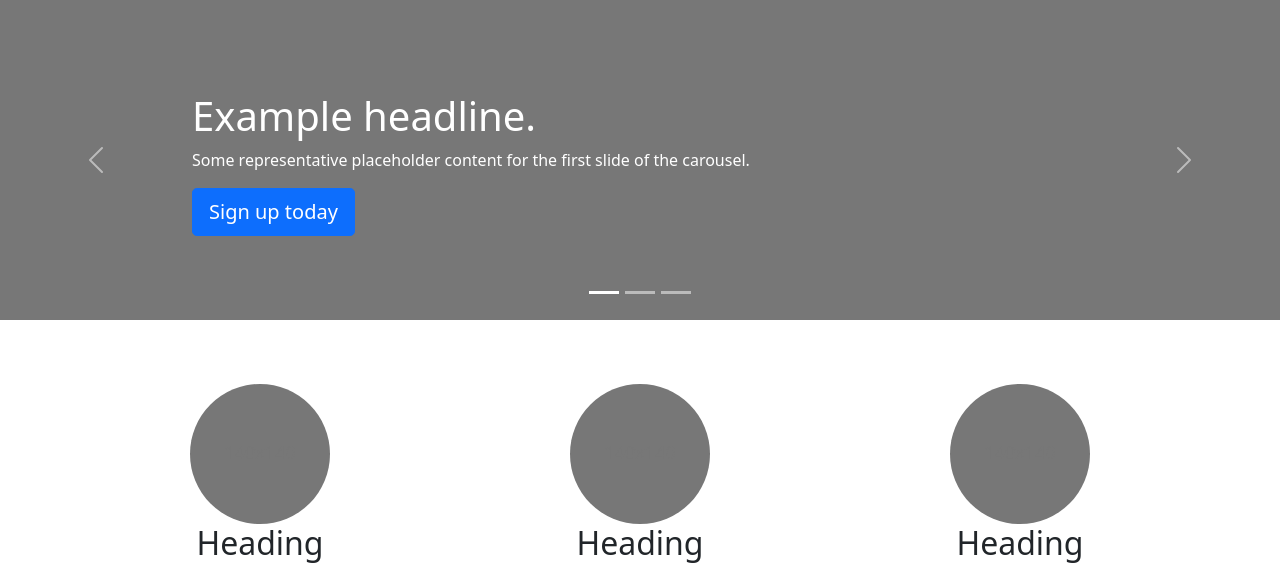
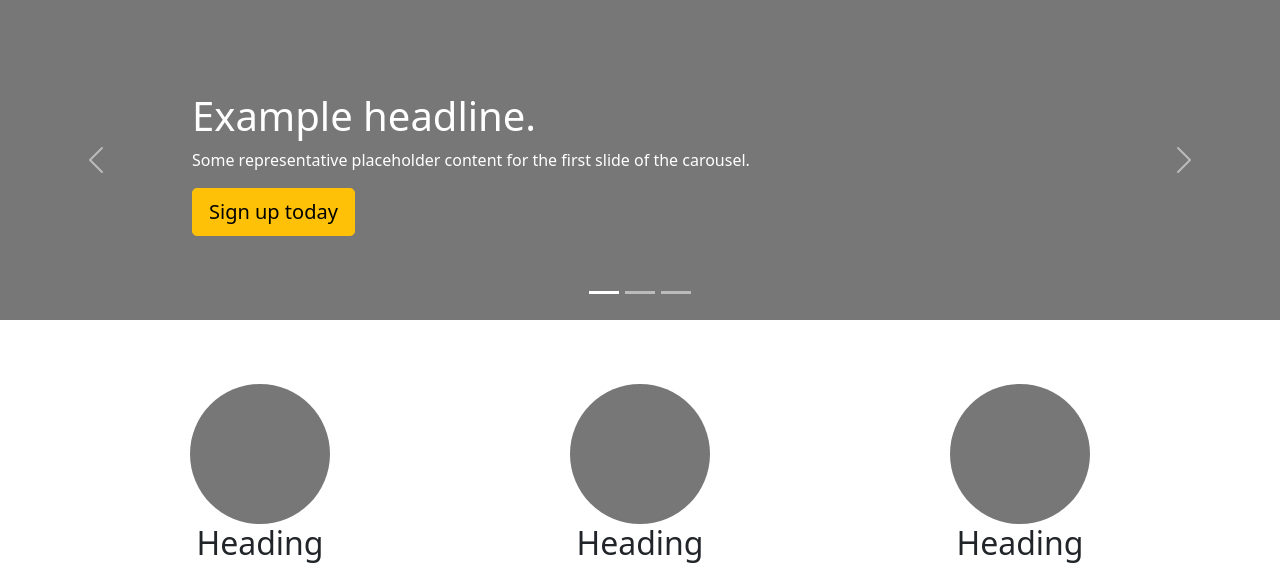
Before and after one commit to kittikhun1910/Webapp, a Flask app: page / in a window 1280 px wide. Shown: the part 56-619 px from the top of the page. Run offline with Flask 2, Linux system fonts and the light colour scheme; some libraries are stand-ins or nearby versions.

Commit message:
edit header & button

```diff
--- a/myapp/templates/layout.html
+++ b/myapp/templates/layout.html
@@ -132,7 +132,7 @@
           <div class="carousel-caption text-start">
             <h1>Example headline.</h1>
             <p>Some representative placeholder content for the first slide of the carousel.</p>
-            <p><a class="btn btn-lg btn-primary" href="/signup">Sign up today</a></p>
+            <p><a class="btn btn-lg btn-warning" href="/signup">Sign up today</a></p>
           </div>
         </div>
       </div>
@@ -143,7 +143,7 @@
           <div class="carousel-caption">
             <h1>Another example headline.</h1>
             <p>Some representative placeholder content for the second slide of the carousel.</p>
-            <p><a class="btn btn-lg btn-primary" href="#">Learn more</a></p>
+            <p><a class="btn btn-lg btn-success" href="/logining">Login Now!</a></p>
           </div>
         </div>
       </div>
@@ -154,7 +154,7 @@
           <div class="carousel-caption text-end">
             <h1>One more for good measure.</h1>
             <p>Some representative placeholder content for the third slide of this carousel.</p>
-            <p><a class="btn btn-lg btn-primary" href="#">Browse gallery</a></p>
+            <p><a class="btn btn-lg btn-primary" href="/plant">Browse gallery</a></p>
           </div>
         </div>
       </div>
```
